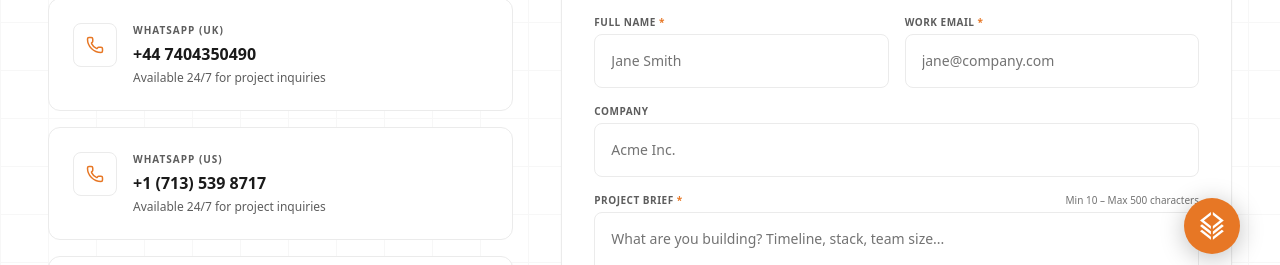
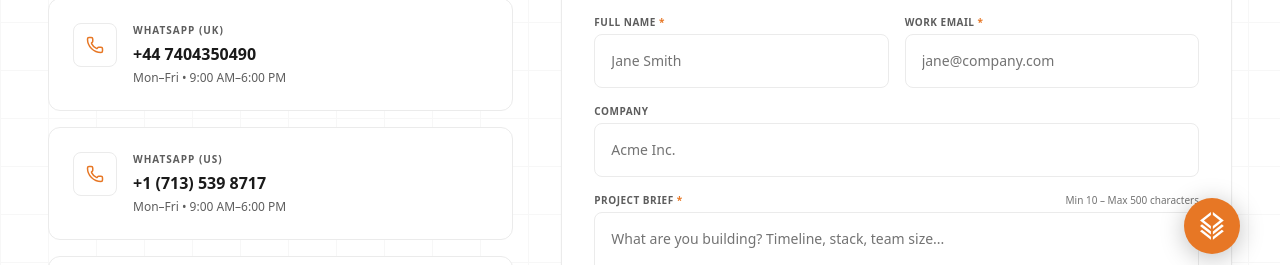
Before and after one commit to levi-dev-stack/stack360-website, a Next.js app: page /contact in a window 1280 px wide. Shown: the part 506-771 px from the top of the page. Built offline with nearby package versions, Linux system fonts and the light colour scheme.

Commit message:
feat: update contact channels hint to reflect availability hours

```diff
--- a/src/constants/component/contact-data.ts
+++ b/src/constants/component/contact-data.ts
@@ -21,7 +21,7 @@ export const CONTACT_CHANNELS = [
     label: 'WhatsApp (UK)',
     value: SITE_PHONE,
     href: `https://wa.me/${SITE_PHONE.replace(/[^0-9]/g, '')}`,
-    hint: 'Available 24/7 for project inquiries',
+    hint: 'Mon–Fri • 9:00 AM–6:00 PM',
     target: '_blank',
     rel: 'noopener noreferrer',
   },
@@ -30,7 +30,7 @@ export const CONTACT_CHANNELS = [
     label: 'WhatsApp (US)',
     value: SITE_PHONE_USA,
     href: `https://wa.me/${SITE_PHONE_USA.replace(/[^0-9]/g, '')}`,
-    hint: 'Available 24/7 for project inquiries',
+    hint: 'Mon–Fri • 9:00 AM–6:00 PM',
     target: '_blank',
     rel: 'noopener noreferrer',
   },
```
